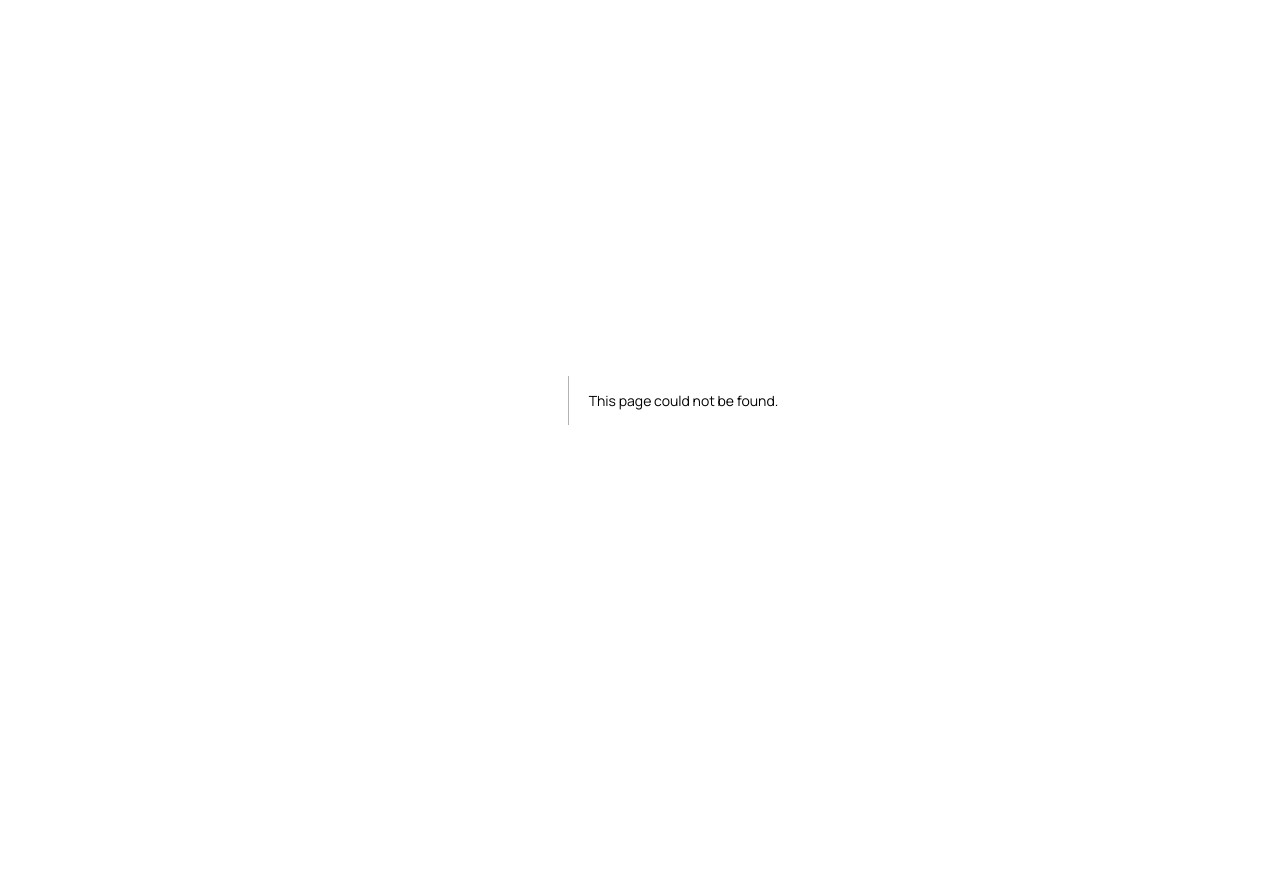
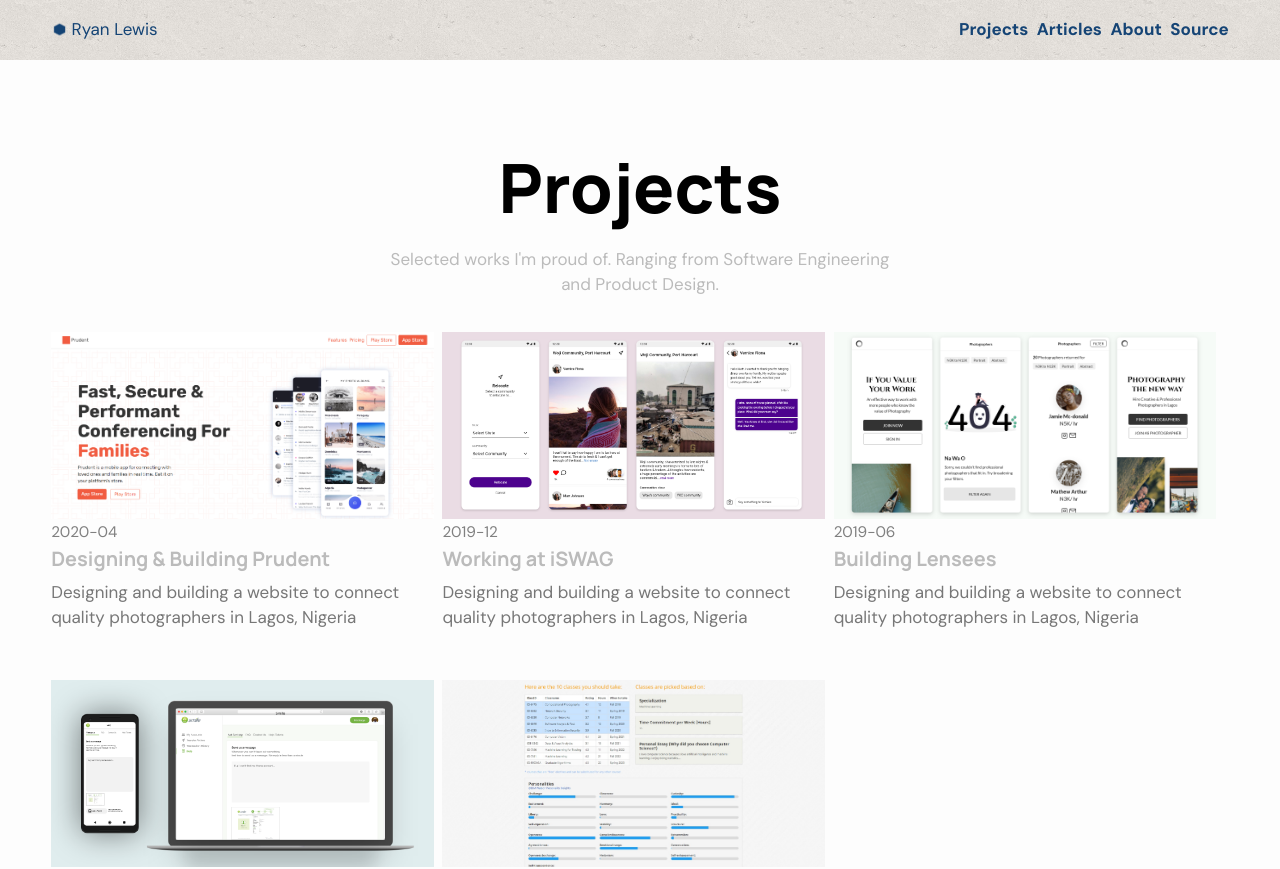
Before and after one commit to rylew2/portfolio-rylew, a Next.js app: page /projects in a window 1280 px wide. Before the commit this address had no page. Shown: the top 869 px of the page. Before the commit the page ends 800 px from the top, so only its background shows below. Built offline with nearby package versions, Linux system fonts and the light colour scheme.

Commit message:
finish changing works to projects

```diff
--- a/components/nav/nav.tsx
+++ b/components/nav/nav.tsx
@@ -7,7 +7,7 @@
 import { NavSection, StyledHamburger } from "../styles/nav.styles";
 
 export const navLinks = [
-  { title: "Projects", link: "/works" },
+  { title: "Projects", link: "/projects" },
   { title: "Articles", link: "/articles" },
   // { title: "Notes", link: "/notes" },
   { title: "About", link: "/about" },
@@ -21,17 +21,6 @@
   const menuContext = useContext(MenuContext);
 
   const { toggleMenuOpen, menuOpen } = menuContext;
-
-  // const navLinks = [
-  //   { title: "Projects", link: "/works" },
-  //   { title: "Articles", link: "/articles" },
-  //   // { title: "Notes", link: "/notes" },
-  //   { title: "About", link: "/about" },
-  //   {
-  //     title: "Source",
-  //     href: "https://github.com/rylew2/portfolio-rylew",
-  //   },
-  // ];
 
   return (
     <NavSection>
--- a/pages/index.tsx
+++ b/pages/index.tsx
@@ -13,7 +13,7 @@
     <Layout pathname={"/"} pageTitle="Ryan Lewis Portfolio">
       <StyledIndexPage>
         <Container>
-          <Cards data={selectedProjects} basePath="works" />
+          <Cards data={selectedProjects} basePath="projects" />
         </Container>
         {/* <DesignCode /> */}
         {/* <ExperimentsSection /> */}
--- a/pages/works.tsx
+++ b/pages/projects.tsx
@@ -8,7 +8,7 @@
 const Work = ({ projects }) => {
   return (
     <Layout
-      pathname={"/works"}
+      pathname={"/projects"}
       pageTitle="Projects"
       pageDescription="Works and projects spanning Product design, Research, frontend and software engineering with ReactJS, React Native and NodeJs"
     >
@@ -17,7 +17,7 @@
           Selected works I'm proud of. Ranging from Software Engineering and
           Product Design.
         </p>
-        <Cards data={projects} basePath="works" />
+        <Cards data={projects} basePath="projects" />
       </Container>
     </Layout>
   );
```
Also changed, not shown: pages/projects/[id].tsx (renamed from pages/works/[id].tsx).
